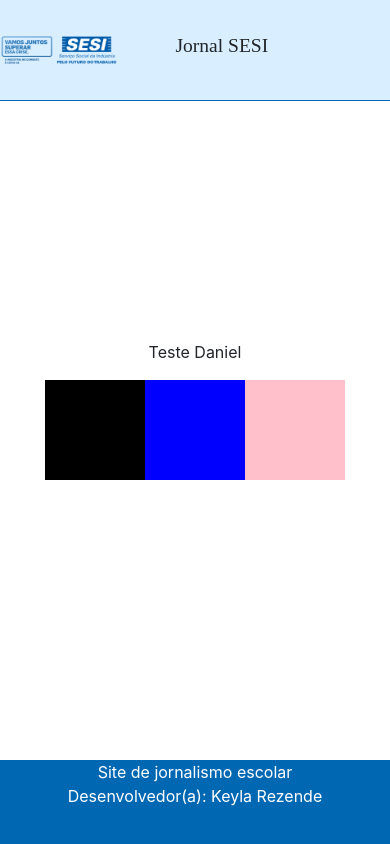
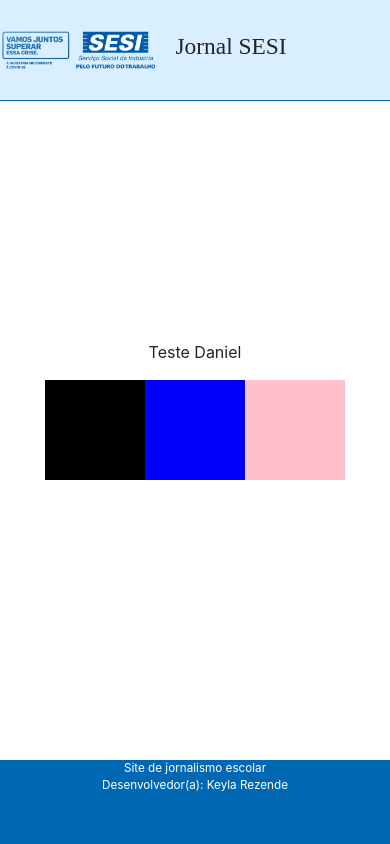
Before and after one commit to devshinon-br/jornalSesi, a plain HTML site: page PAGES/daniel.html in a window 390 px wide. Drawn offline with Linux system fonts and the light colour scheme; files whose address does not match are found by name; a web font is replaced by a local one.

Commit message:
Responsive

```diff
--- a/CSS/custom.css
+++ b/CSS/custom.css
@@ -81,13 +81,13 @@ div
     }
 
     header img{
-        width: 30vw;
+        width: 40vw;
     }
 
     header h1{
-        width: 30vw;
-        margin-left: 15vw;
-        font-size: 5vw;
+        width: 50vw;
+        margin-left: 5vw;
+        font-size: 6vw;
         height: 12vh;
     }
 
@@ -97,5 +97,6 @@ div
 
     footer{
         height: 10vh;
+        font-size: 3vw;
     }
 }
--- a/PAGES/daniel.html
+++ b/PAGES/daniel.html
@@ -1,6 +1,7 @@
 <!DOCTYPE html>
 <html>
     <head>
+        <meta name="viewport" content="width=device-width,initial-scale=1.0">
         <meta charset="utf-8">
         <title>Jornal SESI</title>
         <link rel="stylesheet" href="../CSS/bootstrap.css">
```
Also changed, not shown: index.html (+1 -0 lines), 1 other file.
